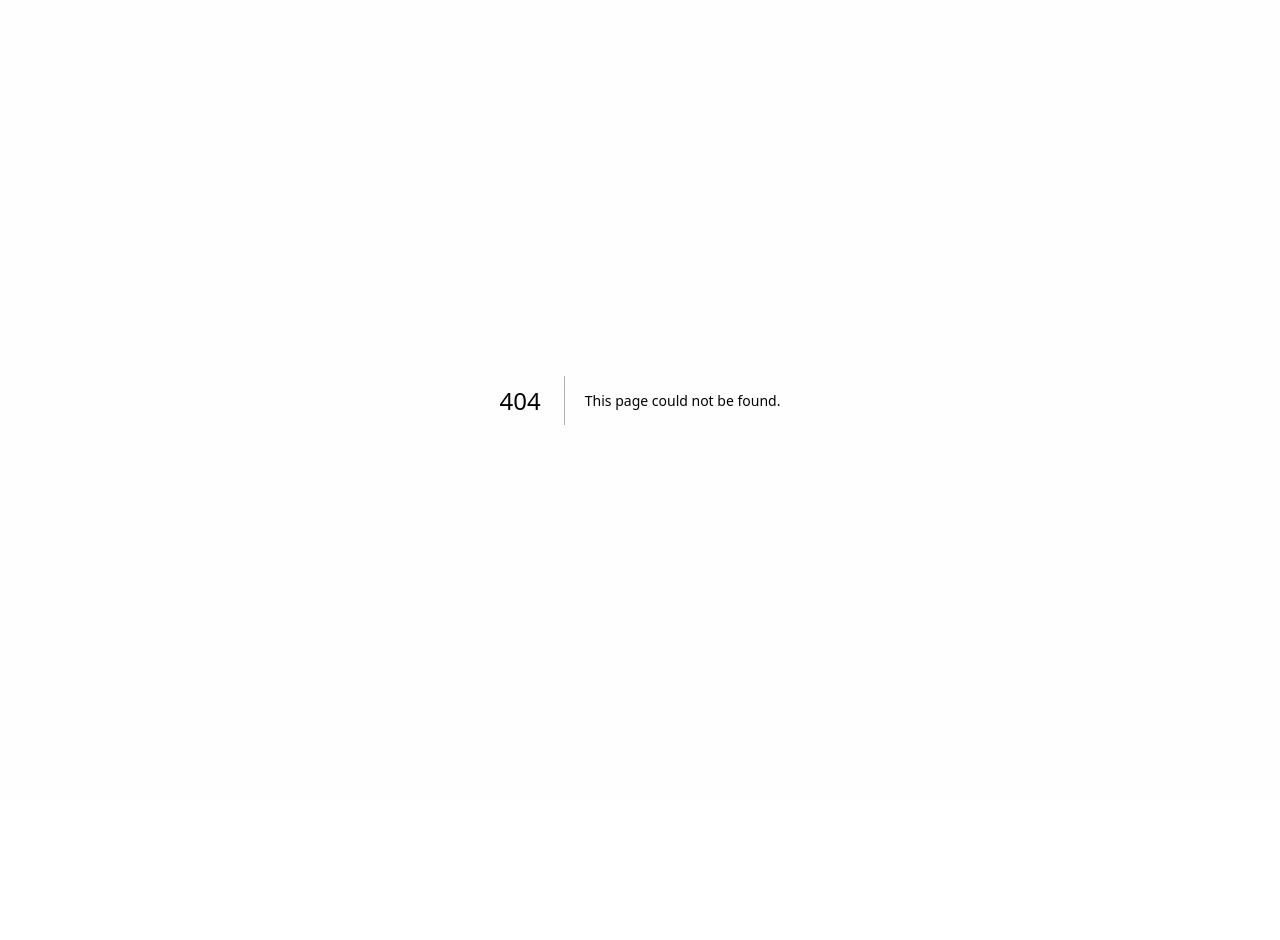
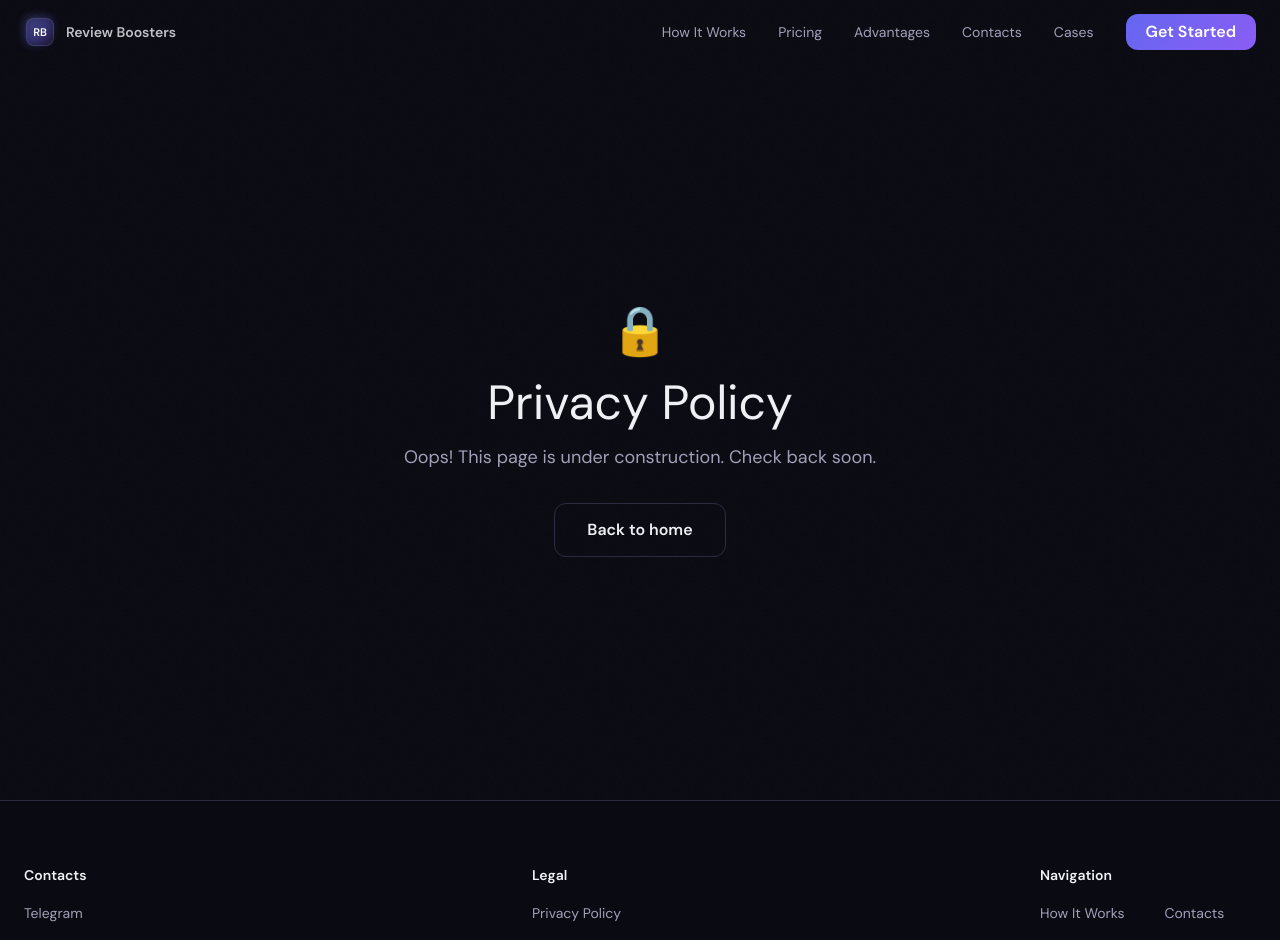
Before and after one commit to bigcyberboss/reviews-booster, a Next.js app: page /privacy-policy in a window 1280 px wide. Before the commit this address had no page. Shown: the top 940 px of the page. Before the commit the page ends 800 px from the top, so only its background shows below. Built offline with nearby package versions, Linux system fonts and the light colour scheme.

Commit message:
legal: privacy policy + terms of use placeholder pages

```diff
--- /dev/null
+++ b/src/app/privacy-policy/page.tsx
@@ -0,0 +1,28 @@
+"use client";
+
+import Link from "next/link";
+import { Navbar } from "@/components/Navbar";
+import { Footer } from "@/components/Footer";
+
+export default function PrivacyPolicyPage() {
+  return (
+    <>
+      <Navbar />
+      <main className="min-h-screen flex items-center justify-center pt-16">
+        <div className="max-w-3xl mx-auto px-6 py-24 text-center">
+          <span className="text-5xl mb-6 block">🔒</span>
+          <h1 className="font-heading text-4xl sm:text-5xl text-text-primary mb-4">
+            Privacy Policy
+          </h1>
+          <p className="text-text-secondary text-lg mb-8">
+            Oops! This page is under construction. Check back soon.
+          </p>
+          <Link href="/" className="ghost-btn">
+            Back to home
+          </Link>
+        </div>
+      </main>
+      <Footer />
+    </>
+  );
+}
--- /dev/null
+++ b/src/app/terms-of-use/page.tsx
@@ -0,0 +1,28 @@
+"use client";
+
+import Link from "next/link";
+import { Navbar } from "@/components/Navbar";
+import { Footer } from "@/components/Footer";
+
+export default function TermsOfUsePage() {
+  return (
+    <>
+      <Navbar />
+      <main className="min-h-screen flex items-center justify-center pt-16">
+        <div className="max-w-3xl mx-auto px-6 py-24 text-center">
+          <span className="text-5xl mb-6 block">📄</span>
+          <h1 className="font-heading text-4xl sm:text-5xl text-text-primary mb-4">
+            Terms of Use
+          </h1>
+          <p className="text-text-secondary text-lg mb-8">
+            Oops! This page is under construction. Check back soon.
+          </p>
+          <Link href="/" className="ghost-btn">
+            Back to home
+          </Link>
+        </div>
+      </main>
+      <Footer />
+    </>
+  );
+}
--- a/src/components/Footer.tsx
+++ b/src/components/Footer.tsx
@@ -29,14 +29,14 @@ export function Footer() {
             <h4 className="text-sm font-semibold text-text-primary mb-4">Legal</h4>
             <ul className="flex flex-col gap-2.5">
               <li>
-                <a href="#" className="text-sm text-text-secondary hover:text-text-primary transition-colors">
+                <Link href="/privacy-policy" className="text-sm text-text-secondary hover:text-text-primary transition-colors">
                   Privacy Policy
-                </a>
+                </Link>
               </li>
               <li>
-                <a href="#" className="text-sm text-text-secondary hover:text-text-primary transition-colors">
+                <Link href="/terms-of-use" className="text-sm text-text-secondary hover:text-text-primary transition-colors">
                   Terms of Use
-                </a>
+                </Link>
               </li>
             </ul>
           </div>
```
